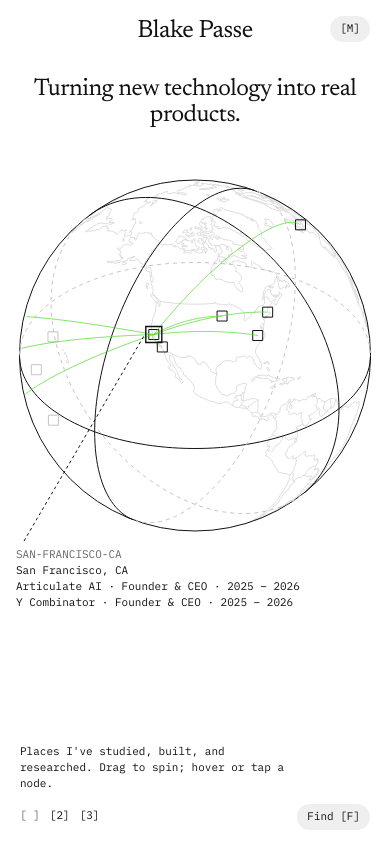
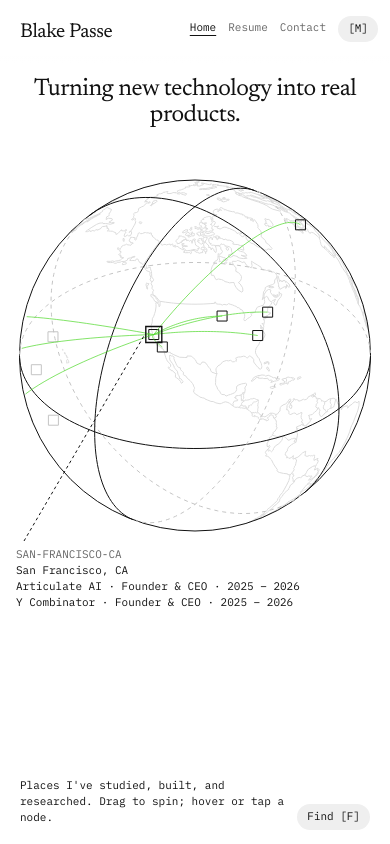
Before and after one commit to blakepasse/personal-site, a website with bundled scripts: page index.html in a window 390 px wide. Built offline with nearby package versions, Linux system fonts and the light colour scheme.

Commit message:
Top-right page links

```diff
--- a/app.js
+++ b/app.js
@@ -123,7 +123,7 @@ if (SHOW_PROJECTS) {
 } else menuProjects.parentElement.remove();
 
 /* ---------- resume ---------- */
-const rEl = document.getElementById("resume");
+const rEl = document.getElementById("resumeEntries");
 let rh = "";
 for (const [sec, items] of Object.entries(RESUME)) {
   rh += `<div class="section-label">${esc(sec)}</div>`;
@@ -137,17 +137,17 @@ rEl.innerHTML = rh;
 
 /* ---------- views ---------- */
 let view = 0;
-const VIEW_NAMES = ["Home", "Resume", "Contact"];
 const VIEW_HASHES = ["", "home", "resume", "contact"];
 const switcher = document.querySelectorAll(".switcher button");
 function go(n, hash) {
   view = n;
-  document.querySelectorAll(".view").forEach((v, i) => v.classList.toggle("active", i === n - 1));
+  document.querySelectorAll(".view").forEach((v, i) => {
+    v.classList.toggle("active", i === n - 1);
+    if (i === n - 1) v.scrollTop = 0; // every page opens at its top, whatever was scrolled before
+  });
   switcher.forEach((b, i) => {
-    const on = i === n - 1;
-    b.setAttribute("aria-current", on);
-    b.setAttribute("aria-label", `View ${i + 1}: ${VIEW_NAMES[i]}`);
-    b.textContent = on ? "[ ]" : `[${i + 1}]`;
+    if (i === n - 1) b.setAttribute("aria-current", "page");
+    else b.removeAttribute("aria-current");
   });
   closeMenu();
   closePanel();
--- a/index.html
+++ b/index.html
@@ -40,7 +40,7 @@
     <section class="view doc" id="v2" aria-label="Resume" tabindex="0">
       <div class="doc-inner">
         <h2>Resume</h2>
-        <div id="resume"></div>
+        <div id="resumeEntries"></div>
       </div>
     </section>
 
@@ -64,9 +64,10 @@
       </div>
     </section>
 
-    <nav class="switcher" aria-label="Views">
-      <button type="button" data-go="1">[1]</button><button type="button" data-go="2">[2]</button
-      ><button type="button" data-go="3">[3]</button>
+    <nav class="switcher" aria-label="Pages">
+      <button type="button" data-go="1">Home</button>
+      <button type="button" data-go="2">Resume</button>
+      <button type="button" data-go="3">Contact</button>
     </nav>
     <button type="button" class="pill" id="findBtn">Find [F]</button>
     <div class="clock" id="clock"></div>
--- a/styles.css
+++ b/styles.css
@@ -47,7 +47,8 @@ header {
   z-index: 20;
   display: flex;
   align-items: center;
-  justify-content: center;
+  justify-content: flex-start;
+  padding-left: 20px;
   pointer-events: none;
   /* scrolled page text fades out behind the wordmark instead of overlapping it */
   background: linear-gradient(var(--bg) 75%, transparent);
@@ -77,20 +78,32 @@ header {
   z-index: 40;
 }
 
+/* page links: top-right, beside the [M] menu button; current page underlined */
 .switcher {
   position: fixed;
-  left: 20px;
-  bottom: 18px;
-  z-index: 20;
+  top: 16px;
+  right: 72px;
+  height: 24px;
+  z-index: 25;
   display: flex;
-  gap: 10px;
+  align-items: center;
+  gap: 16px;
 }
 .switcher button {
+  font-size: 12px;
+  color: var(--muted);
   padding: 2px 0;
+  text-underline-offset: 4px;
+}
+.switcher button:hover {
   color: var(--ink);
+  text-decoration: underline;
+  text-decoration-color: var(--line);
 }
-.switcher button[aria-current="true"] {
-  color: var(--muted);
+.switcher button[aria-current="page"] {
+  color: var(--ink);
+  text-decoration: underline;
+  text-decoration-color: var(--ink);
 }
 #findBtn {
   position: fixed;
@@ -443,7 +456,7 @@ header {
 }
 
 @media (max-width: 640px) {
-  .globe-callout .contact-body {
+  .contact-body {
     grid-template-columns: 1fr;
     gap: 24px;
   }
@@ -462,7 +475,20 @@ header {
     display: none;
   }
   .legend {
-    bottom: 50px;
+    max-width: calc(100% - 130px); /* clear of the Find button at bottom-right */
+  }
+  .wordmark {
+    font-size: 20px;
+  }
+  .switcher {
+    right: 64px;
+    gap: 12px;
+  }
+  .switcher button {
+    font-size: 11px;
+  }
+  #menuBtn {
+    right: 12px;
   }
   .menu nav {
     margin-right: 44px;
@@ -490,7 +516,7 @@ header {
 .legend {
   position: absolute;
   left: 20px;
-  bottom: 52px;
+  bottom: 18px;
   max-width: 280px;
   z-index: 1;
 }
@@ -561,3 +587,18 @@ header {
   outline: 2px solid var(--ink);
   outline-offset: -2px;
 }
+
+/* scrolled text fades out behind the bottom page tabs, like it does under the header */
+body::after {
+  content: "";
+  position: fixed;
+  inset: auto 0 0 0;
+  height: 56px;
+  background: linear-gradient(transparent, var(--bg) 55%);
+  pointer-events: none;
+  z-index: 15;
+}
+/* home doesn't scroll, and its sentence sits at the very bottom, so no fade there */
+body:has(#v1.active)::after {
+  display: none;
+}
```
Also changed, not shown: tests/site.spec.js (+52 -2 lines).
